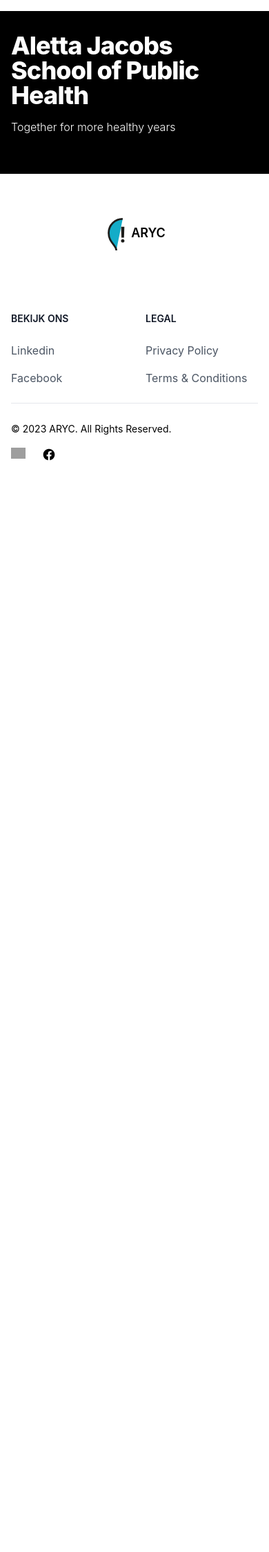
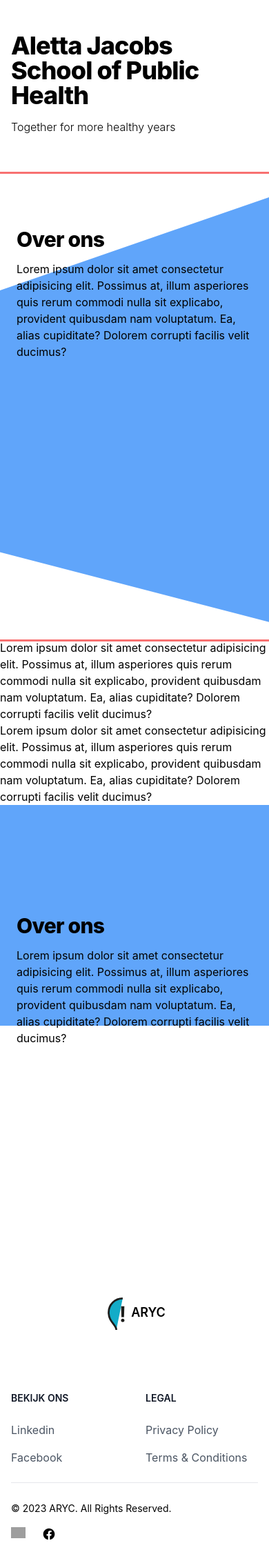
Before and after one commit to yamen22-dev/aletta-s, a PHP site: page / in a window 390 px wide. Shown: the part 128-2378 px from the top of the page at 69% size. Before the commit the page ends 796 px from the top, so only its background shows below. Run offline with PHP 8.4, Linux system fonts and the light colour scheme; some libraries are stand-ins or nearby versions; grey boxes are pictures that could not be loaded.

Commit message:
frontend update

```diff
--- a/index.php
+++ b/index.php
@@ -6,6 +6,10 @@
     <meta name="viewport" content="width=device-width, initial-scale=1.0">
     <script src="https://cdn.tailwindcss.com"></script>
     <script src="js/tailwind.js"></script>
+    <link rel="stylesheet" href="css/tim.css">
+    <link rel="preconnect" href="https://fonts.googleapis.com">
+    <link rel="preconnect" href="https://fonts.gstatic.com" crossorigin>
+    <link href="https://fonts.googleapis.com/css2?family=Roboto:wght@700&display=swap" rel="stylesheet">
 </head>
 
 <body>
@@ -16,24 +20,90 @@
 	        </a>
         </div>
     </header>
-    <main class="bg-black">
+    <main>
         <section class="dark:bg-gray-900">
             <div class="grid max-w-screen-xl px-4 py-8 mx-auto lg:gap-8 xl:gap-0 lg:py-16 lg:grid-cols-12">
                 <div class="mr-auto place-self-center lg:col-span-7">
                     <h1
-                        class="text-white max-w-2xl mb-4 text-4xl font-extrabold tracking-tight leading-none md:text-5xl xl:text-6xl dark:text-white">
+                        class="text-black max-w-2xl mb-4 text-4xl font-extrabold tracking-tight leading-none md:text-5xl xl:text-6xl dark:text-white">
                         Aletta Jacobs School of Public Health</h1>
-                    <p class="text-white max-w-2xl mb-6 font-light lg:mb-8 md:text-lg lg:text-xl dark:text-gray-400">
+                    <p class="text-black max-w-2xl mb-6 font-light lg:mb-8 md:text-lg lg:text-xl dark:text-gray-400">
                         Together for more healthy years</p>
                 </div>
                 <div class="hidden lg:mt-0 lg:col-span-5 lg:flex">
-                    <img src="https://www.canonvannederland.nl/image/2017/8/8/34_alettajacobs.png%28mediaclass-window-img-home.7fe0bcab7399a91414e111000f0206e8dfdd46f4%29.png"
-                        alt="Aletta-Jacob">
+                    <img src="img/aletta-transparent-logo.png"
+                        alt="Aletta-Jacobs">
                 </div>
             </div>
         </section>
+        <!-- <section>
+            <div class="kyano-section">
+                <div class="kyano-content">
+                    <div class="kyano-content-text text-white text-xl">
+                        <p>Hoe kan de inspanning van studenten in het volksgezondheidsonderwijs tot impact leiden? Dat was de kernvraag die leidde tot Aletta’s Regional Year Challenge.
+                            Het antwoord: door de inspanningen op elkaar af te stemmen en de organisaties te verbinden rond één volksgezondheidsuitdaging. Om hun werk te ondersteunen,
+                            ontvangen studenten een Lifelines-dataset die speciaal is ontwikkeld voor het betreffende onderwerp.
+                            Vorig jaar hebben we met succes de eerste ronde van Aletta's Regional Year Challenge getest.
+                        </p>
+                    </div>
+                    <div>
+                        <img class="image-1 hidden lg:mt-0 lg:col-span-5 lg:flex" src="img/aletta-trophy-logo.png" alt="aletta-tropy-img">
+                    </div>
+                </div>
+            </div>
+        </section>
+        <section class="grid grid-cols-1 sm:grid-cols-2">
+            <div class="call-to-action h-6">
+                <img class="h-180" src="img/Regional-Year-Challenge-AJSPH.jpg" alt="#">
+                <div class="call-to-action-overlay opacity-70 w-full h-full bg-secondarycolor"></div>
+                <p class="call-to-action-text">Lorem ipsum, dolor sit amet consectetur adipisicing elit. Dicta mollitia quas fuga aspernatur dolor tenetur, repellendus delectus facilis temporibus perspiciatis quam optio rerum accusamus possimus dolore voluptate molestias officia provident.</p>
+            </div>
+            <div class="call-to-action-2">
+                <img src="img/Wiskunde_1_atrium-small.jpg" alt="#">
+                <div class="call-to-action-overlay bg-secondarycolor"></div>
+                <p class="call-to-action-text">Lorem ipsum, dolor sit amet consectetur adipisicing elit. Dicta mollitia quas fuga aspernatur dolor tenetur, repellendus delectus facilis temporibus perspiciatis quam optio rerum accusamus possimus dolore voluptate molestias officia provident.</p>
+            </div>
+        </section> -->
+        <!-- <div class="relative">
+            <div class="absolute w-full bg-blue-400 h-80"></div>
+            <section class="relative max-w-7xl mx-auto px-6 md:px-8 py-40">
+
+                <h1 class="max-w-2xl mb-4 text-3xl font-extrabold tracking-tight leading-none md:text-4xl xl:text-5xl dark:text-white">Over ons</h1>
+                <p>Lorem ipsum dolor sit amet consectetur adipisicing elit. Possimus at, illum asperiores quis rerum commodi nulla sit explicabo, provident quibusdam nam voluptatum. Ea, alias cupiditate? Dolorem corrupti facilis velit ducimus?</p>
+
+
+            </section>
+        </div> -->
+
+        <div class="relative outline outline-red-400 h-[80vh] w-screen overflow-x-hidden">
+            <svg class="absolute w-[200%] fill-blue-400 h-full -left-3/4" viewBox="0 0 100 100" preserveAspectRatio="none" aria-hidden="true" fill="">
+                <polygon points="0 40, 100 0, 100 100, 0 70" />
+            </svg>
+            <section class="relative max-w-7xl mx-auto px-6 md:px-8 py-20">
+
+                <h1 class="max-w-2xl mb-4 text-3xl font-extrabold tracking-tight leading-none md:text-4xl xl:text-5xl dark:text-white">Over ons</h1>
+                <p>Lorem ipsum dolor sit amet consectetur adipisicing elit. Possimus at, illum asperiores quis rerum commodi nulla sit explicabo, provident quibusdam nam voluptatum. Ea, alias cupiditate? Dolorem corrupti facilis velit ducimus?</p>
+
+
+            </section>
+
+
+        </div>
+        <p>Lorem ipsum dolor sit amet consectetur adipisicing elit. Possimus at, illum asperiores quis rerum commodi nulla sit explicabo, provident quibusdam nam voluptatum. Ea, alias cupiditate? Dolorem corrupti facilis velit ducimus?</p>
+        <p>Lorem ipsum dolor sit amet consectetur adipisicing elit. Possimus at, illum asperiores quis rerum commodi nulla sit explicabo, provident quibusdam nam voluptatum. Ea, alias cupiditate? Dolorem corrupti facilis velit ducimus?</p>
+        <div class="relative">
+            <div class="absolute w-full bg-blue-400 h-80"></div>
+            <section class="relative max-w-7xl mx-auto px-6 md:px-8 py-40">
+
+                <h1 class="max-w-2xl mb-4 text-3xl font-extrabold tracking-tight leading-none md:text-4xl xl:text-5xl dark:text-white">Over ons</h1>
+                <p>Lorem ipsum dolor sit amet consectetur adipisicing elit. Possimus at, illum asperiores quis rerum commodi nulla sit explicabo, provident quibusdam nam voluptatum. Ea, alias cupiditate? Dolorem corrupti facilis velit ducimus?</p>
+
+
+            </section>
+</div>
     </main>
-    <footer class="p-4 bg-white sm:p-6 dark:bg-gray-900 mt-5">
+
+    <footer class="relative p-4 bg-white sm:p-6 dark:bg-gray-900 mt-40">
         <div class="md:flex md:justify-between">
             <div class="mb-6 md:mb-0">
             <div>
--- a/js/tailwind.js
+++ b/js/tailwind.js
@@ -4,7 +4,9 @@ tailwind.config = {
         extend: {
             colors: {
                 primarycolor: '#13acc8',
-                secondarycolor: '#9ed1a1',
+                // secondarycolor: '#9ed1a1',
+                secondarycolor: '#b8d5db',
+
             }
         },
         fontFamily: {
```
Also changed, not shown: css/tim.css (added, +72 -0 lines), img/Regional-Year-Challenge-AJSPH.jpg (added), img/Wiskunde_1_atrium-small.jpg (added), img/aletta-transparent-logo.png (added), img/aletta-trophy-logo.png (added).
